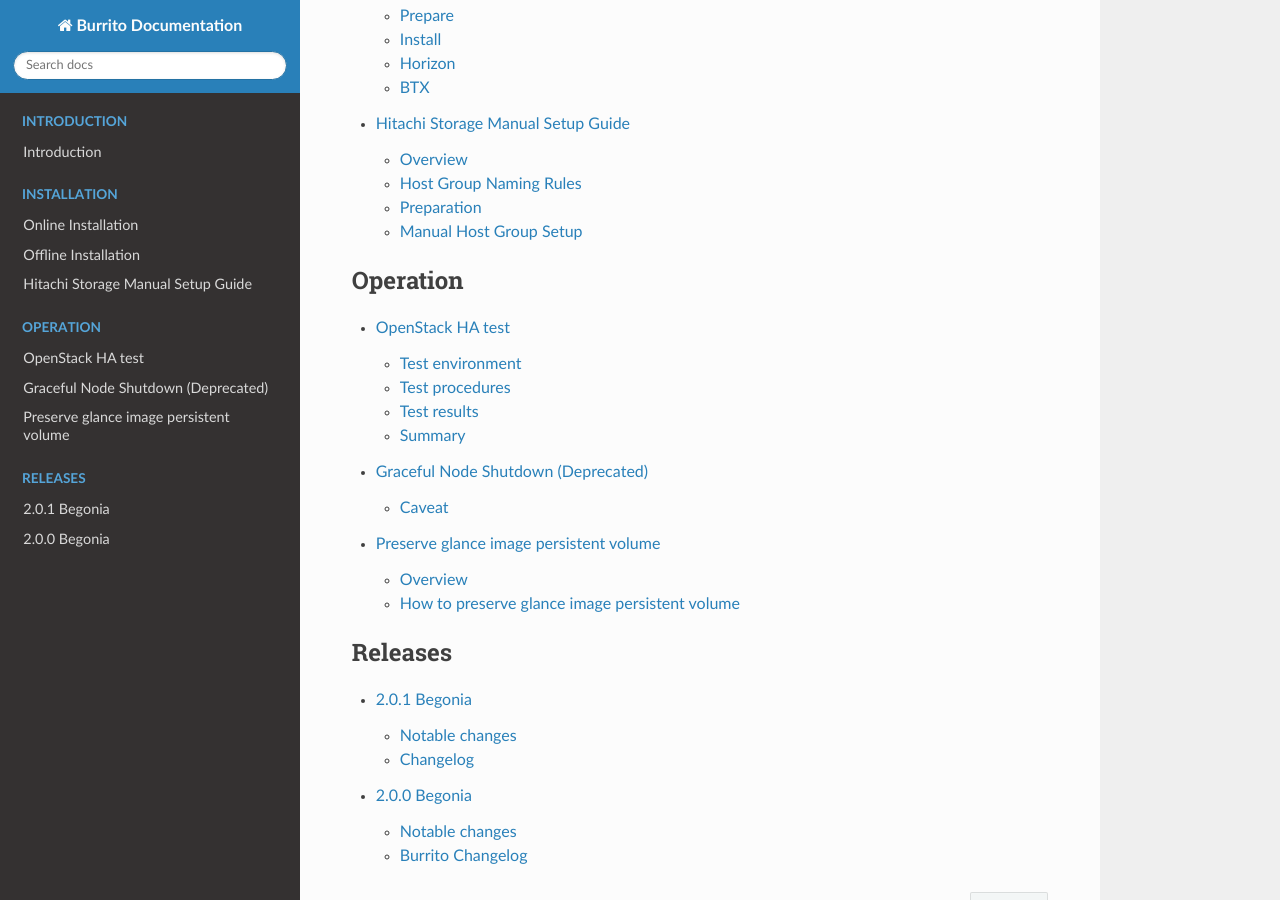
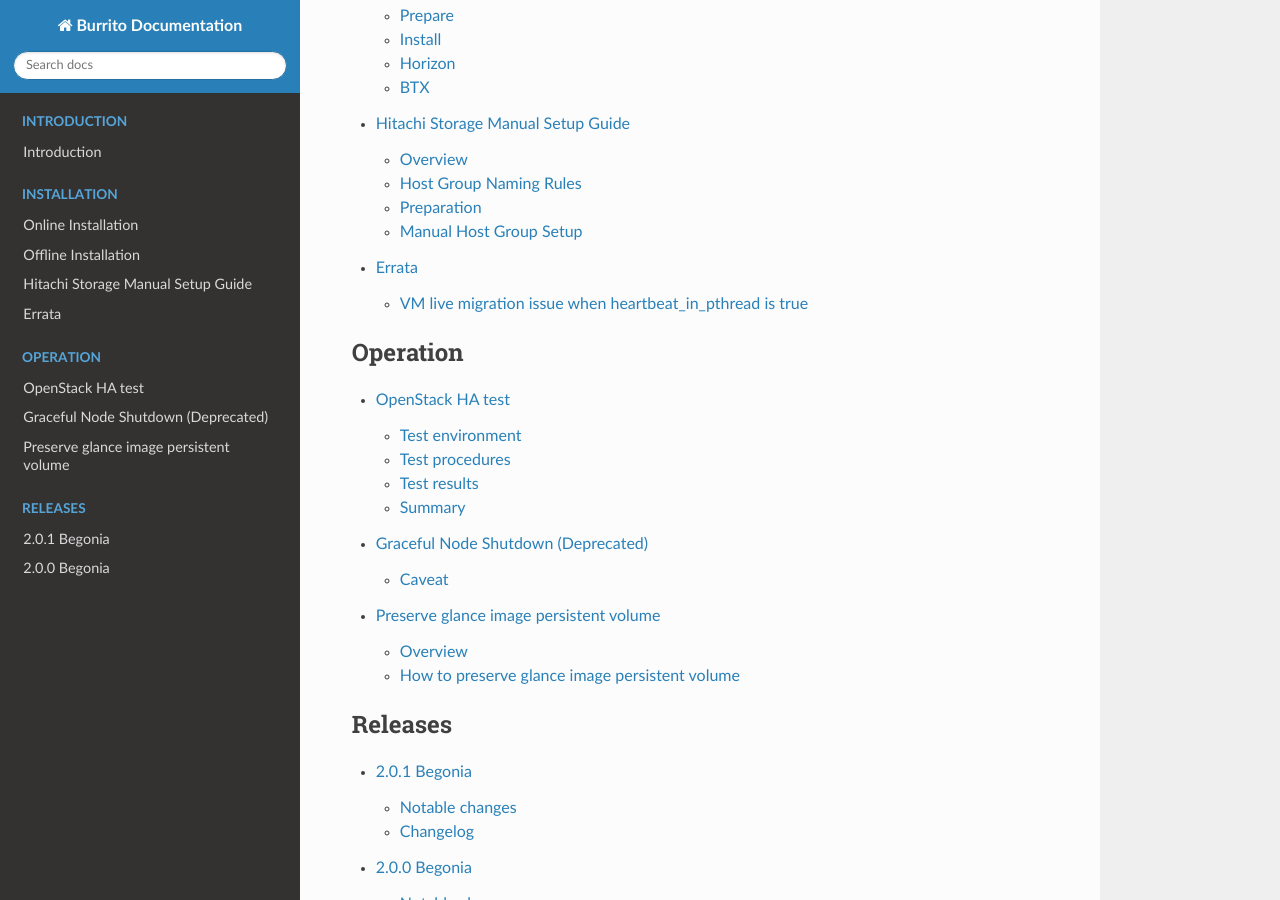
Before and after one commit to iorchard/burrito_docs, a Sphinx documentation site: the page built from source/index.rst, in a window 1280 px wide and 900 px high, scrolled down 821 px. Built offline with Sphinx 7.4.7 and the Read the Docs theme 2.0.0, drawn with Linux system fonts in a browser that asks for light colours; pages that are not in the unit, such as notebooks, are missing from menus; some of the changed lines change nothing that is shown.

Commit message:
add errata page

```diff
--- a/source/index.rst
+++ b/source/index.rst
@@ -20,6 +20,7 @@
    Online Installation <install/install>
    Offline Installation <install/install_offline>
    Hitachi Storage Manual Setup Guide <install/setup_hitachi_storage>
+   Errata <install/errata>
 
 .. toctree::
    :caption: Operation
--- /dev/null
+++ b/source/install/errata.rst
@@ -0,0 +1,27 @@
+Errata
+=======
+
+VM live migration issue when heartbeat_in_pthread is true
+--------------------------------------------------------------
+
+* Affected versions: 2.0.1 to 2.0.6
+
+The configuration `heartbeat_in_pthread` is set to true in nova.conf from
+Begonia version 2.0.1 by default.
+
+It is for a wsgi service like nova-api but nova-compute,
+nova-conductor, and nova-scheduler are not running as a wsgi service.
+This setting makes the non-wsgi services unstable.
+The VM instance live-migration fails due to this setting.
+
+So it is better to set `heartbeat_in_pthread` to false.
+
+Edit roles/burrito.openstack/templates/osh/nova.yml.j2.::
+
+    heartbeat_timeout_threshold: {{ heartbeat_timeout_threshold }}
+    heartbeat_rate: {{ heartbeat_rate }}
+    heartbeat_in_pthread: false
+
+Redeploy nova.::
+
+    $ ./scripts/burrito.sh install nova
```
